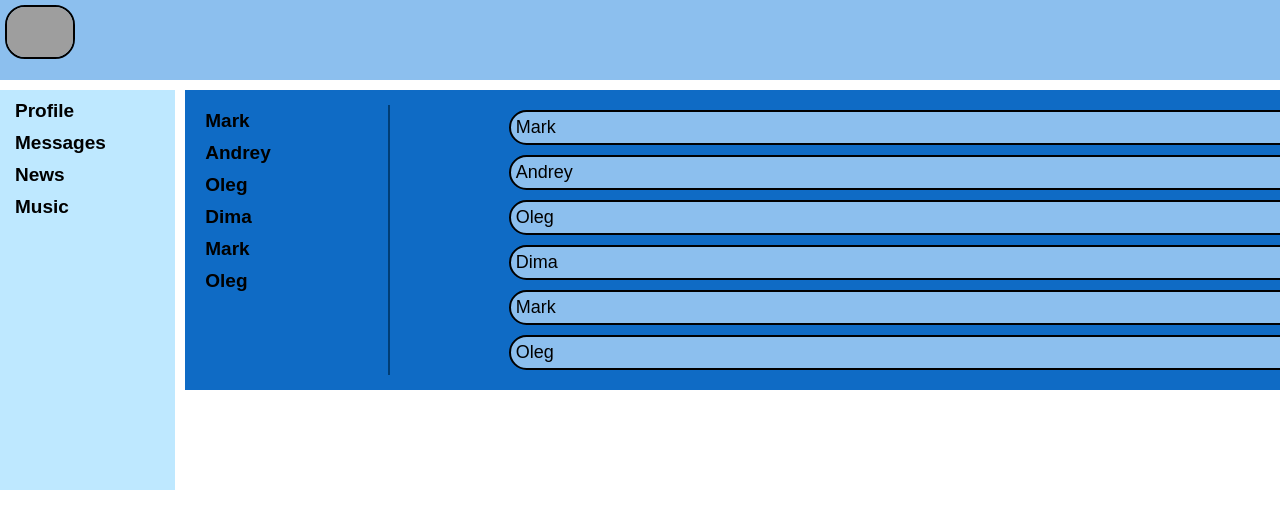
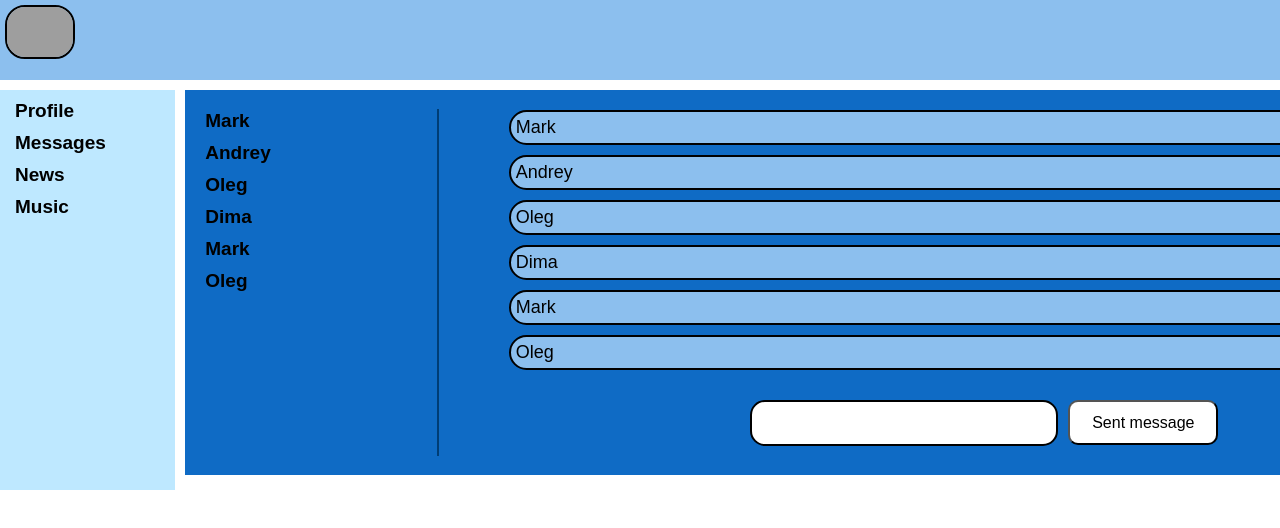
Before and after one commit to Mar4ik-G/React-Redux, a React (Create React App) app in the folder my-app/: page /dialogs in a window 1280 px wide. Shown: the top 528 px of the page. Built offline with nearby package versions, Linux system fonts and the light colour scheme; grey boxes are pictures that could not be loaded.

Commit message:
Ref OnClick etc

```diff
--- a/my-app/src/components/Dialogs/Dialogs.js
+++ b/my-app/src/components/Dialogs/Dialogs.js
@@ -3,7 +3,16 @@ import DStyle from "./Dialogs.module.css"
 import DialogItem from "./DialogItem/DialogItem";
 import DialogMessage from "./DialogMassege/DialogMessage";
 
+
 const Dialogs = (props) => {
+
+    const addMessageRef = React.createRef();
+
+    const addMessage = () => {
+        let text = addMessageRef.current.value
+        alert(text)
+    }
+
     return (
         <div className={DStyle.content}>
             <div className={DStyle.dialogsItems}>
@@ -12,6 +21,10 @@ const Dialogs = (props) => {
             <div className={DStyle.verticalLine}></div>
             <div className={DStyle.messages}>
                 {props.dialogsProps.messageData.map(e => <DialogMessage message={e.message} key={e.id}/>)}
+               <div className={DStyle.inpBtn}>
+                   <input type="text" ref={addMessageRef} className={DStyle.input}/>
+                   <button className={DStyle.button} onClick={addMessage}>Sent message</button>
+               </div>
             </div>
         </div>
     );
--- a/my-app/src/components/Dialogs/Dialogs.module.css
+++ b/my-app/src/components/Dialogs/Dialogs.module.css
@@ -34,6 +34,33 @@ color: gold;
 .verticalLine{
     width: 2px;
     height: 90%;
-    margin: auto 0px;
+    margin: auto auto;
     background-color: #003d75;
 }
+
+.inpBtn{
+    display: flex;
+    align-items: center;
+    justify-content: center;
+}
+
+.button{
+    width: 150px;
+    height: 45px;
+    border-radius: 10px;
+    color: black;
+    font-size: 16px;
+    font-weight: 500;
+    background-color: white;
+    cursor: pointer;
+    margin: 20px;
+    margin-left: 10px;
+}
+
+.input{
+    width: 300px;
+    height: 40px;
+    border: 2px solid black;
+    border-radius: 15px;
+    font-size: 16px;
+}
--- a/my-app/src/components/Profile/MyPosts/MyPosts.js
+++ b/my-app/src/components/Profile/MyPosts/MyPosts.js
@@ -3,12 +3,22 @@ import MPStyle from "../MyPosts/MPS.module.css";
 import MyPost from "./Post/MyPost";
 
 const MyPosts = (props) => {
+
+    const refInput = React.createRef();
+
+        const addPost = () => {
+            let text = refInput.current.value;
+          alert(text)
+        };
+
     return (
         <div className={MPStyle.block}>
             <div className={MPStyle.HText}>New Post</div>
             <div className={MPStyle.formik}>
-                <div><input className={MPStyle.input} type="text"/></div>
-                <button className={MPStyle.button}>Add Post</button>
+                <div>
+                    <input className={MPStyle.input} type="text" ref={refInput}/>
+                </div>
+                <button className={MPStyle.button} onClick={addPost}>Add Post</button>
             </div>
             {props.myPostProps.map(e => <MyPost text={e.message} like={e.like} key={e.id}/>)}
         </div>
```
